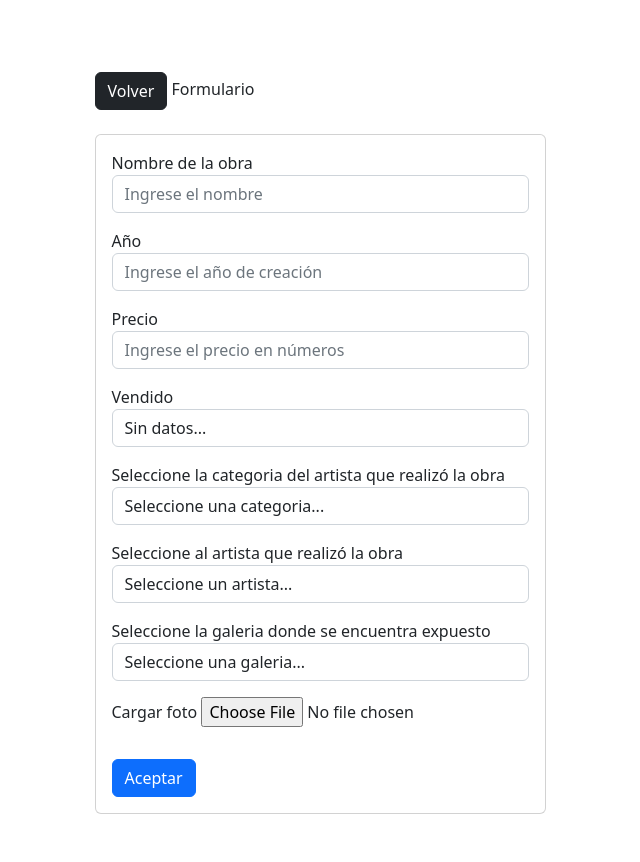
After one commit to AleEnet/Django-project-ArtGallery, a Django app: template fotos/templates/agregar_obra.html in a window 1280 px wide. The commit adds this page. Shown: the whole page, without its empty margins (320-960 px from the left). Run offline with Django 3.2, Linux system fonts and the light colour scheme; the template is opened without the code that fills it, so the values that code supplies are empty.

Commit message:
Cuarto commit 1:26:05

```diff
--- /dev/null
+++ b/fotos/templates/agregar_obra.html
@@ -0,0 +1,95 @@
+<!DOCTYPE html>
+<html lang="en">
+<head>
+    <meta charset="UTF-8">
+    <meta http-equiv="X-UA-Compatible" content="IE=edge">
+    <meta name="viewport" content="width=device-width, initial-scale=1.0">
+    <title>Agregar Obra</title>
+    <!-- CSS only -->
+    <link href="https://cdn.jsdelivr.net/npm/bootstrap@5.2.3/dist/css/bootstrap.min.css" rel="stylesheet" integrity="sha384-rbsA2VBKQhggwzxH7pPCaAqO46MgnOM80zW1RWuH61DGLwZJEdK2Kadq2F9CUG65" crossorigin="anonymous">
+</head>
+<body class="m-5">
+    <div class="container">
+
+        <div class="row justify-content-center">
+            <div class="col-md-5">
+                <a class= "btn btn-dark my-4" href="{% url 'galeria' %}">Volver</a>
+                Formulario
+                <div class="card">
+
+                    <form method="POST" action="" enctype="multipart/form-data">
+                        {% csrf_token %}
+
+                        <div class="form-group m-3 ">
+                            <label>Nombre de la obra</label>
+                            <input required name = nombre type="text" placeholder= "Ingrese el nombre" class="form-control">
+                        </div>
+
+                        <div class="form-group m-3">
+                            <label>Año </label>
+                            <input required name = ano type="text" placeholder= "Ingrese el año de creación" class="form-control">
+                        </div>
+
+                        <div class="form-group m-3">
+                            <label>Precio</label>
+                            <input name= precio type="number" placeholder= "Ingrese el precio en números" class="form-control">
+                        </div>
+
+
+                        <div class="form-group m-3">
+                            <label>Vendido</label>
+                                <select name="vendido" class="form-control">
+                                    <option value="none">Sin datos...</option>
+                                    <option value="si">Si</option>
+                                    <option value="no">No</option>
+                                </select>
+                        </div>
+
+
+                        <div class="form-group m-3">
+                            <label>Seleccione la categoria del artista que realizó la obra</label>
+                                <select name="tipo_de_artista" class="form-control">
+                                    <option value="none">Seleccione una categoria...</option>
+                                    {% for categoria in categoria_artista %}
+                                    <option value="{{categoria.id}}">{{categoria.nombre}}</option>
+                                    {% endfor %}
+                                </select>
+                        </div>
+
+                        <div class="form-group m-3">
+                            <label>Seleccione al artista que realizó la obra</label>
+                                <select name="artista" class="form-control">
+                                    <option value="none">Seleccione un artista...</option>
+                                    {% for artista in lista_artista %}
+                                    <option value="{{artista.id}}">{{artista.nombre}}</option>
+                                    {% endfor %}
+                                </select>
+                        </div>
+
+                        <div class="form-group m-3">
+                            <label>Seleccione la galeria donde se encuentra expuesto</label>
+                                <select name="galeria" class="form-control">
+                                    <option value="none">Seleccione una galeria...</option>
+                                    {% for galeria in lista_galeria %}
+                                    <option value="{{galeria.id}}">{{galeria.nombre}}</option>
+                                    {% endfor %}
+                                </select>
+                        </div>
+
+
+                        <div class="form-group m-3">
+                            <label>Cargar foto</label>
+                            <input required name = imagen type="file" class="form-control-file">
+                        </div>
+
+                        <button type="submit" class = "btn btn-primary m-3">Aceptar</button>
+
+                    </form>
+                </div>
+            </div>
+        </div>
+
+    </div>
+
+</body>
+</html>
--- a/fotos/urls.py
+++ b/fotos/urls.py
@@ -5,6 +5,6 @@ urlpatterns = [
     path("",views.galeria, name = "galeria"),
     path("detalle_artista/<str:pk>",views.detalle_artista, name = "detalle_artista"),
     path("agregar_artista/",views.agregar_artista, name = "agregar_artista"),
-    path("agregar_obra/",views.agregar_artista, name = "agregar_obra"),
+    path("agregar_obra/",views.agregar_obra, name = "agregar_obra"),
     path("agregar_galeria/",views.agregar_artista, name = "agregar_galeria"),
 ]
```
Also changed, not shown: fotos/models.py (+16 -18 lines), fotos/templates/galeria.html (+3 -9 lines), fotos/views.py (+59 -4 lines), fotos/migrations/0005_galeria_imagen_obra_imagen.py (added), fotos/migrations/0006_galeria_direccion_obra_ano_obra_artista_obra_galeria_and_more.py (added), fotos/templates/agregar_cuadro.html (deleted), static/imagenes/cuadro1.jpg (added), static/imagenes/museo1.jpg (added).
